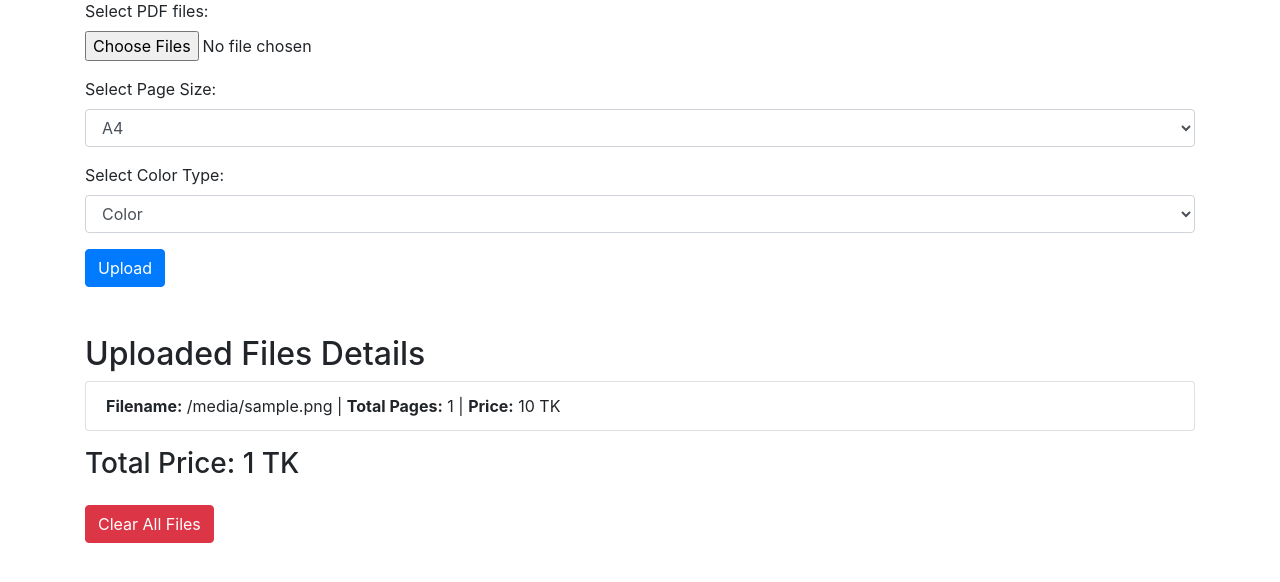
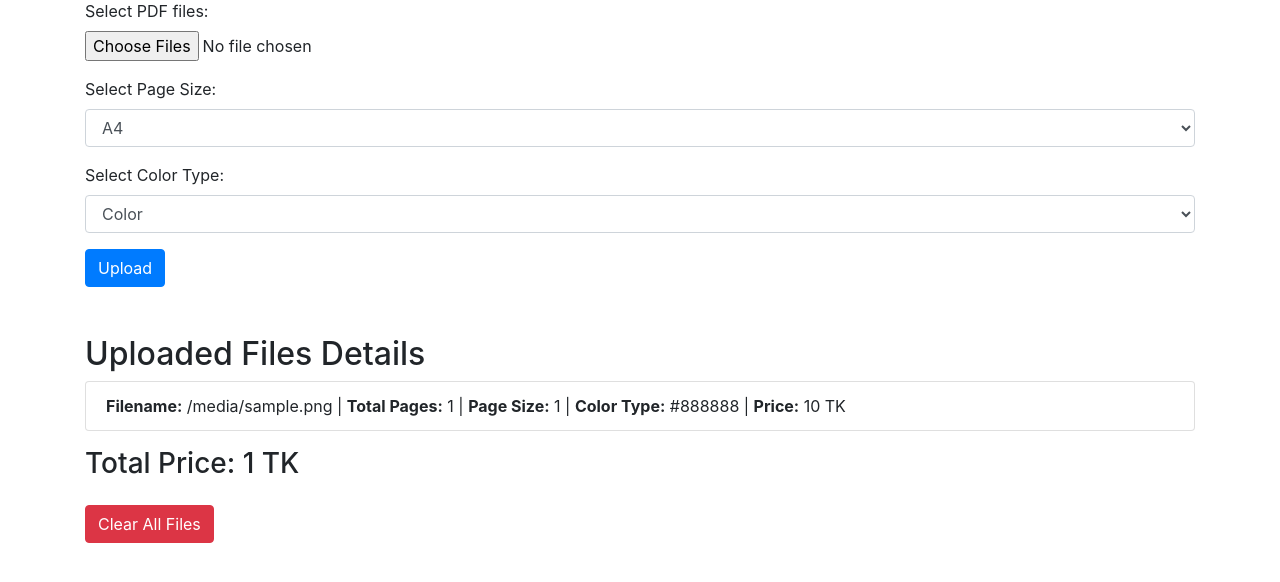
Before and after one commit to Tomalislam/eprint, a Flask app: template templates/index.html in a window 1280 px wide. Shown: the part 105-687 px from the top of the page. Run offline with Flask 3, Linux system fonts and the light colour scheme; the template is opened without the code that fills it: most values are stand-ins (such as "Sample title", 1, 10 or a date in 2020); some libraries are stand-ins or nearby versions.

Commit message:
Update index.html

```diff
--- a/templates/index.html
+++ b/templates/index.html
@@ -38,6 +38,8 @@
             <li class="list-group-item">
                 <strong>Filename:</strong> {{ file.filename }} |
                 <strong>Total Pages:</strong> {{ file.total_pages }} |
+                <strong>Page Size:</strong> {{ file.page_size }} |
+                <strong>Color Type:</strong> {{ file.color_type }} |
                 <strong>Price:</strong> {{ file.price }} TK
             </li>
         {% endfor %}
```
